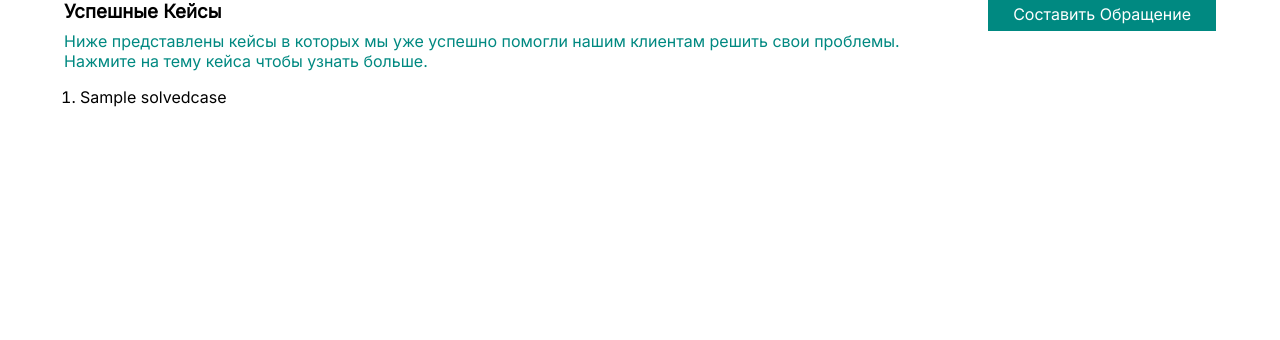
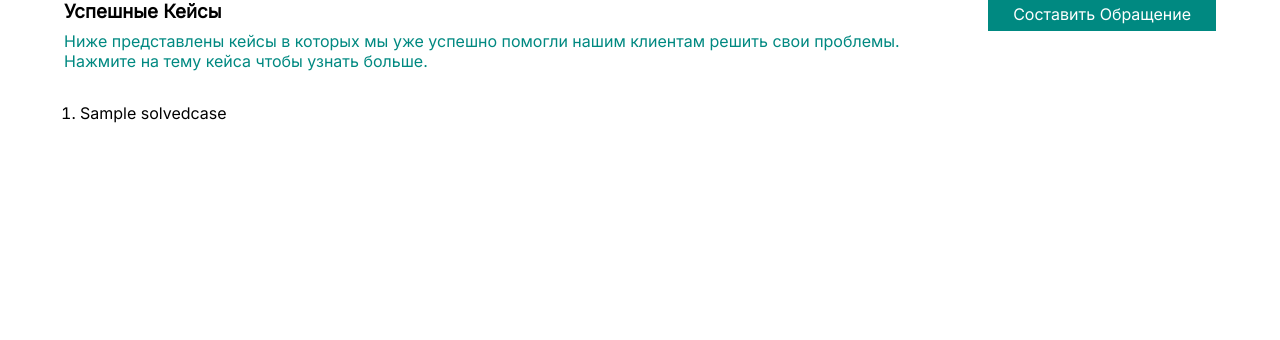
Before and after one commit to 20-buck-spin/airatsite, a Django app: page /solved_cases in a window 1280 px wide. Shown: the part 80-420 px from the top of the page. Run offline with Django 4.2, Linux system fonts and the light colour scheme; tables that the repository leaves empty hold one stand-in row (values such as "Sample post").

Commit message:
layout updates

```diff
--- a/home/templates/solved_cases.html
+++ b/home/templates/solved_cases.html
@@ -14,18 +14,19 @@
         }
 
         .cases-container{
-            margin-block: 1rem;
+            margin-block: 2rem;
         }
 
         .cases-container li{
             margin-inline-start: 1rem;
             margin-block: 0.35rem;
             width: max-content;
+            max-width: 85vw;
         }
 
         .cases-container li:hover {
             color: darkgreen;
-            font-size: 1.1rem;
+            font-size: 1.05rem;
         }
 
         @media screen and (max-width: 480px){
```
